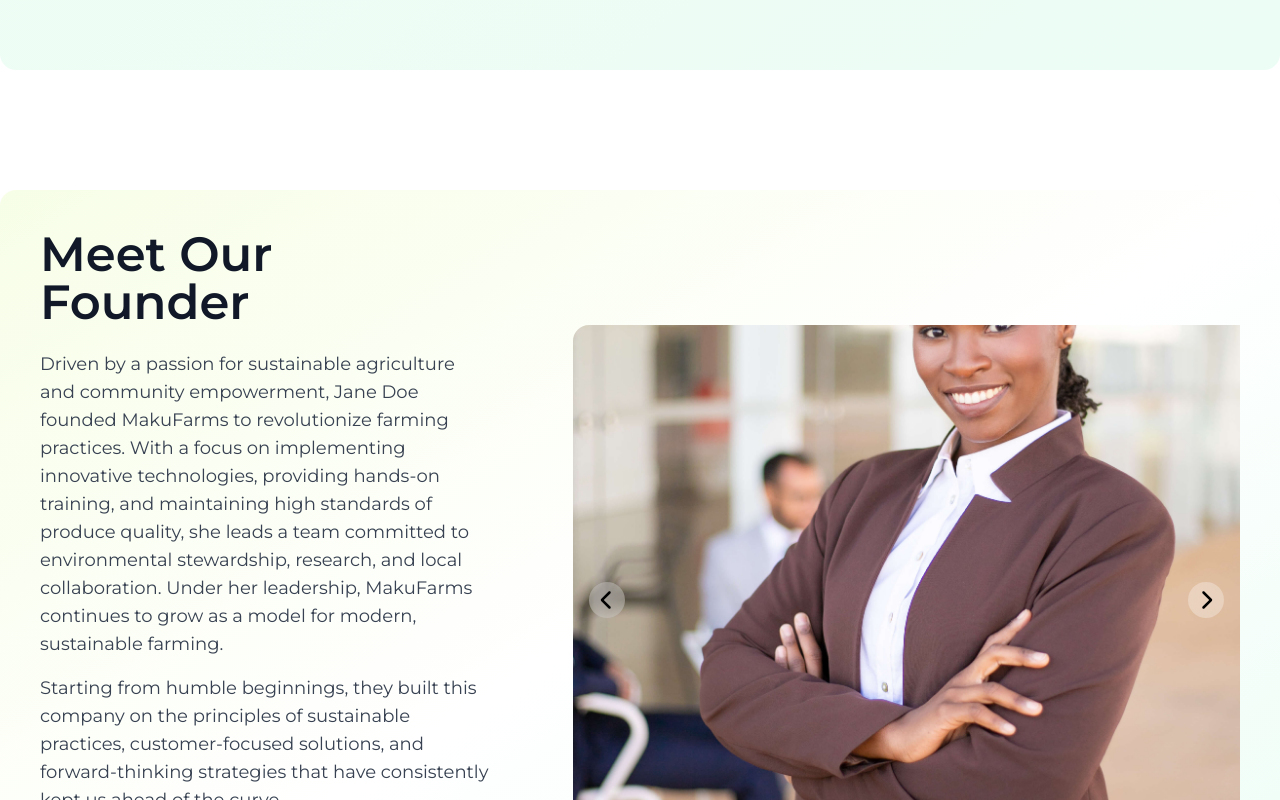
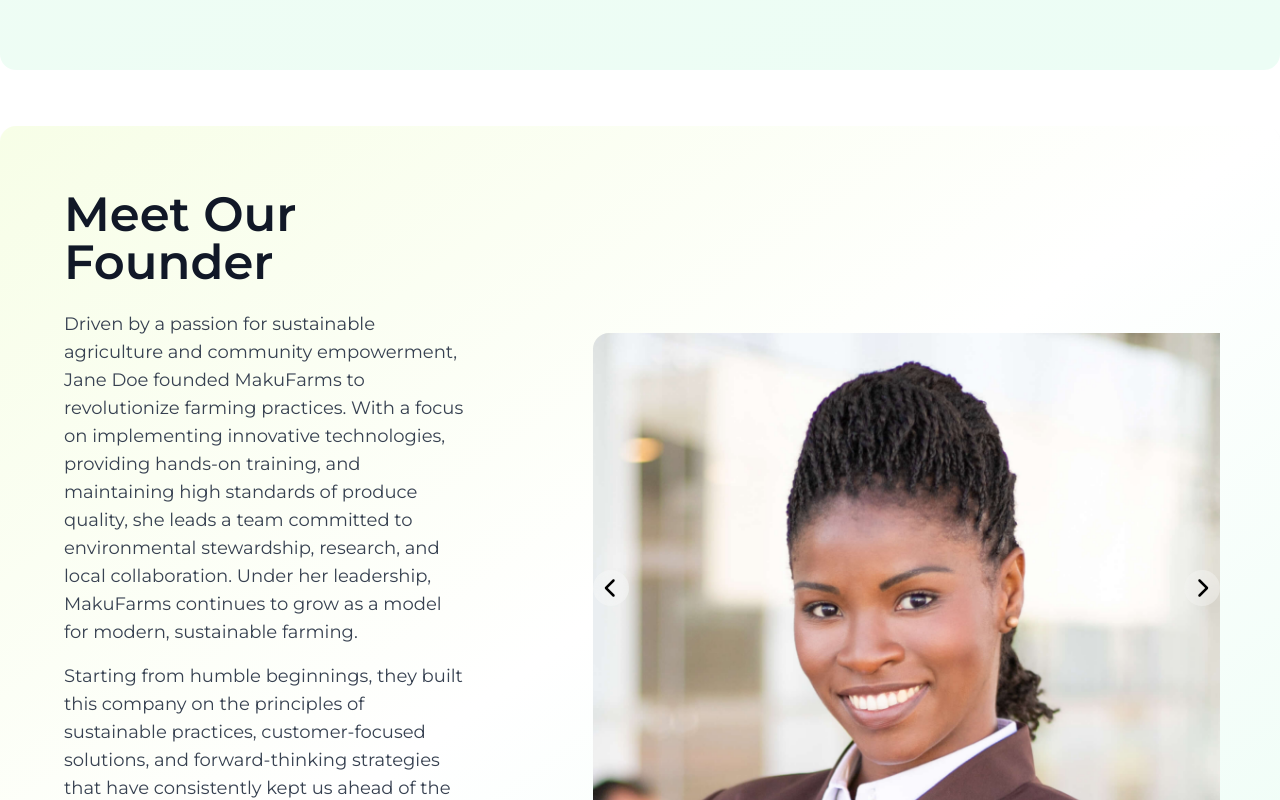
Before and after one commit to Korkoe-codes/makufarms-frontend, a React (Vite) app: page / in a window 1280 px wide. Shown: the part 4760-5560 px from the top of the page. Built offline with nearby package versions, Linux system fonts and the light colour scheme.

Commit message:
made adjustments on founder's image

```diff
--- a/src/assets/index.jsx
+++ b/src/assets/index.jsx
@@ -3,8 +3,8 @@ import hero2 from './hero2.jpg'
 import hero3 from './hero3.jpg'
 import about from './about.webp'
 import about2 from './about.jpg'
-import founder from './founder.jpg'
-import founder2 from './founderProfessional.jpg'
+import founder from './founder.png'
+import founder2 from './founder2.png'
 import sdg1 from './SDG-icons/sdg1.png'
 import sdg2 from './SDG-icons/sdg2.png'
 import sdg8 from './SDG-icons/sdg8.png'
--- a/src/components/About.jsx
+++ b/src/components/About.jsx
@@ -125,8 +125,10 @@ const About = () => {
 </section>
 
 
+<section className=" w-full">
 
     <FounderSection />
+</section>
 
     </div>
   )
--- a/src/components/FounderSection/FounderInfo.jsx
+++ b/src/components/FounderSection/FounderInfo.jsx
@@ -26,7 +26,7 @@ const FounderInfo = () => {
         return () => clearInterval(timer);
     },[goToNext]);
   return (
-    <div className='relative h-[400px] md:h-[500px] lg:h-[550px] overflow-hidden rounded-tl-2xl rounded-bl-2xl'>
+    <div className='relative h-[400px] p-5 md:h-[500px] lg:h-[550px] overflow-hidden '>
       {/* <FaChevronRight /> */}
       {/* <FaChevronLeft /> */}
 
@@ -36,14 +36,14 @@ const FounderInfo = () => {
         src={founderImgs[currentImg]}
         alt='Founder Images'
         initial={{ opacity:0, x: direction * 70 }}
-        className="w-full h-full object-cover"
+        className="w-full h-full object-cover rounded-tl-2xl rounded-br-2xl"
         animate={{ opacity:1, x:0 }}
         exit={{ opacity: 0, x: -direction * 70 }}
         transition={{ duration: 0.7, ease: "easeInOut" }}
         />
     </AnimatePresence>
 
-    <div className="absolute inset-0 flex items-center justify-between p-4 z-10">
+    <div className="absolute inset-0 flex items-center justify-between p-5 z-10">
         <button
         className="bg-white/30 backdrop-blur-md hover:bg-white/50 transition-colors rounded-full p-2 text-black"
         onClick={goToPrev}
--- a/src/components/FounderSection/FounderSlider.jsx
+++ b/src/components/FounderSection/FounderSlider.jsx
@@ -1,7 +1,7 @@
 
 const FounderSlider = () => {
   return (
-    <div className="flex lg:p-10 p-10 flex-col gap-6">
+    <div className="flex lg:p-16 p-10 flex-col gap-6">
     <h2 className="text-2xl md:text-3xl lg:text-5xl font-semibold text-gray-900">
       Meet Our Founder
     </h2>
--- a/src/components/FounderSection/index.jsx
+++ b/src/components/FounderSection/index.jsx
@@ -3,7 +3,7 @@ import FounderInfo from './FounderInfo'
 
 const FounderSection = () => {
   return (
-    <section className="w-full container py-16">
+    <section className="w-full">
     <div className="">
         <div className="w-full bg-gradient-to-br from-lime-50 via-white to-emerald-50
                     rounded-2xl shadow-sm overflow-hidden">
--- a/src/components/ProgressCard.jsx
+++ b/src/components/ProgressCard.jsx
@@ -5,7 +5,7 @@ const ProgressCard = ({
   image,
   altText = "Image", // Default parameter instead of defaultProps
   description,
-  index = 0  // Default parameter instead of defaultProps
+  // index = 0  // Default parameter instead of defaultProps
 }) => {
   const [isDescriptionVisible, setIsDescriptionVisible] = useState(false);
   const cardRef = useRef(null);
```
Also changed, not shown: src/assets/founder2.png (added), 1 other file (tests, documents, lock files or other folders).
